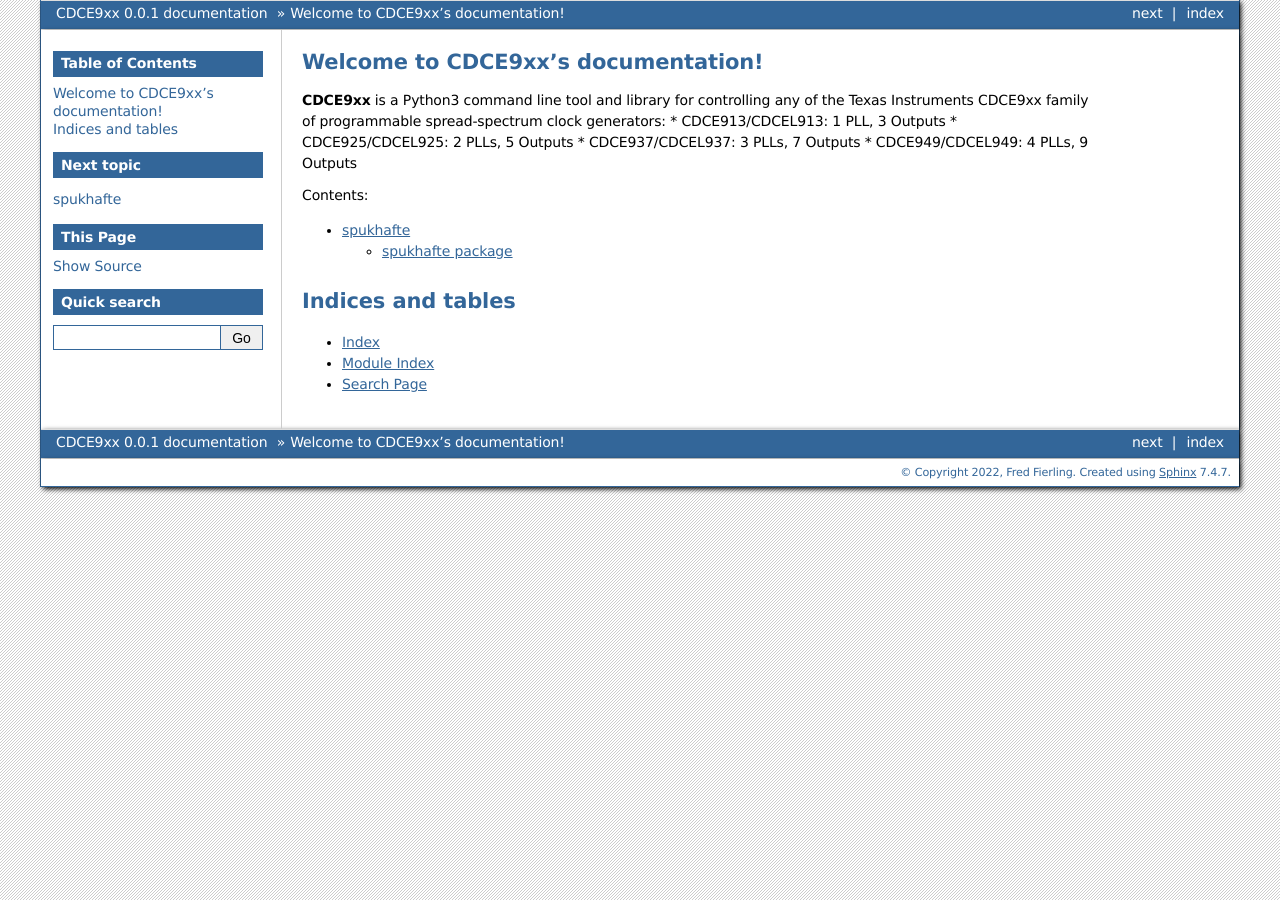
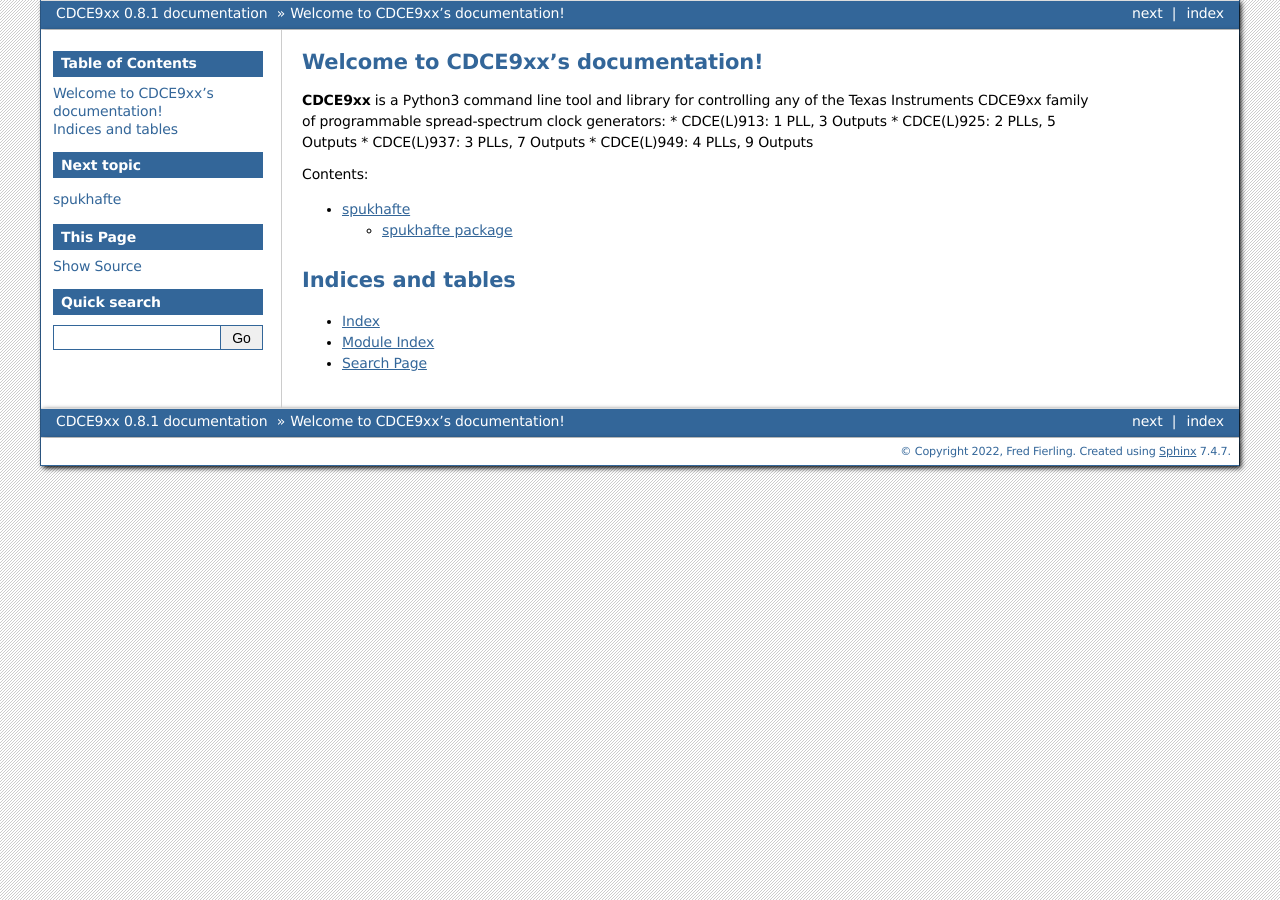
Before and after one commit to spukhafte-sys/cdce9xx, a Sphinx documentation site: the page built from docs/source/index.rst, in a window 1280 px wide. Built offline with Sphinx 7.4.7, drawn with Linux system fonts in a browser that asks for light colours.

Commit message:
fix installation instructions;fix and bump version numbers;edit errata

```diff
--- a/docs/source/conf.py
+++ b/docs/source/conf.py
@@ -22,7 +22,7 @@
 author = 'Fred Fierling'
 
 # The full version, including alpha/beta/rc tags
-release = '0.0.1'
+release = '0.8.1'
 
 
 # -- General configuration ---------------------------------------------------
--- a/docs/source/index.rst
+++ b/docs/source/index.rst
@@ -7,10 +7,10 @@
 ===================================
 **CDCE9xx** is a Python3 command line tool and library for controlling any of the
 Texas Instruments CDCE9xx family of programmable spread-spectrum clock generators:
-* CDCE913/CDCEL913: 1 PLL, 3 Outputs
-* CDCE925/CDCEL925: 2 PLLs, 5 Outputs
-* CDCE937/CDCEL937: 3 PLLs, 7 Outputs
-* CDCE949/CDCEL949: 4 PLLs, 9 Outputs
+* CDCE(L)913: 1 PLL, 3 Outputs
+* CDCE(L)925: 2 PLLs, 5 Outputs
+* CDCE(L)937: 3 PLLs, 7 Outputs
+* CDCE(L)949: 4 PLLs, 9 Outputs
 
 
 .. toctree::
--- a/setup.py
+++ b/setup.py
@@ -37,7 +37,7 @@
     # For a discussion on single-sourcing the version across setup.py and the
     # project code, see
     # https://packaging.python.org/guides/single-sourcing-package-version/
-    version='0.8.0',  # Required
+    version='0.8.1',  # Required
 
     # This is a one-line description or tagline of what your project does. This
     # corresponds to the "Summary" metadata field:
```
Also changed, not shown: README.md (+2 -2 lines), 3 other files.
